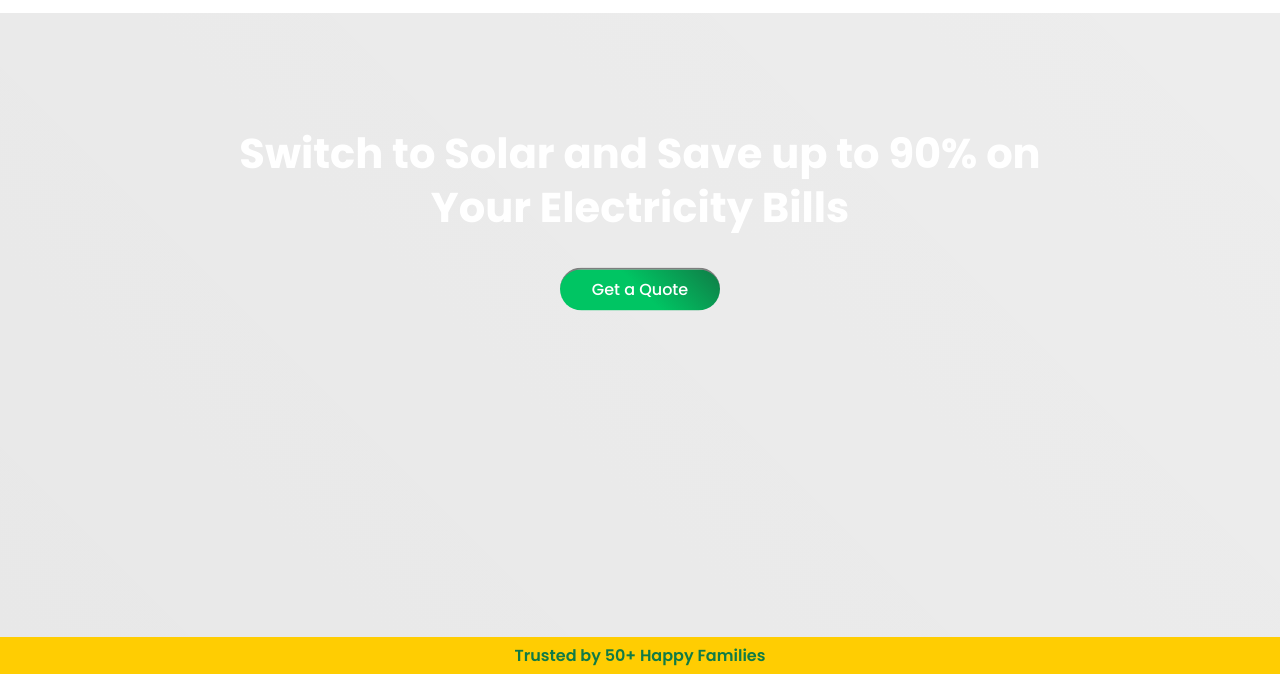
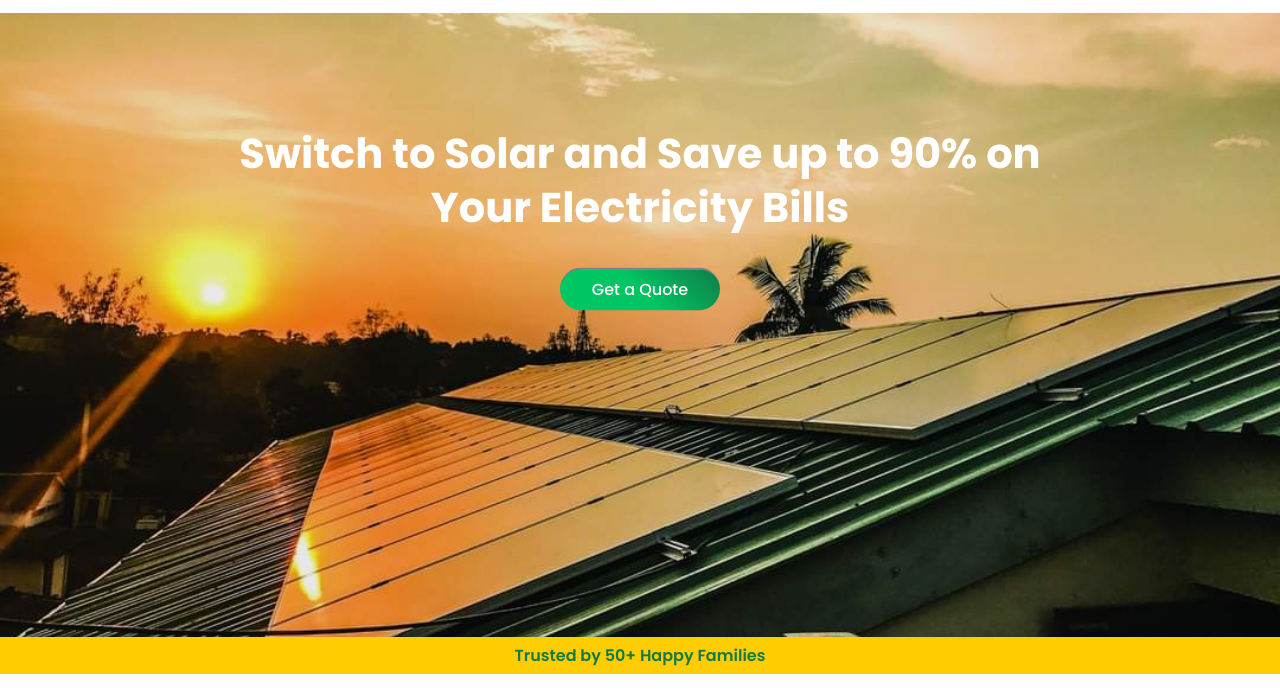
Before and after one commit to vivekmohanlohar/greenideasindia, a plain HTML site: page index.html in a window 1280 px wide. Shown: the part 67-763 px from the top of the page. Drawn offline with Linux system fonts and the light colour scheme.

Commit message:
header image file path changes CSS

```diff
--- a/assets/css/style.css
+++ b/assets/css/style.css
@@ -754,7 +754,7 @@ header {
   margin: 80px 0 0 0;
   padding: 0;
   background-image: linear-gradient(45deg,
-      #00000017, #00000012), url("/greenideas-main/assets/media/header-bg.jpeg");
+      #00000017, #00000012), url("/greenideasindia/assets/media/header-bg.jpeg");
   background-size: cover;
   background-position: center;
   background-repeat: no-repeat;
```
